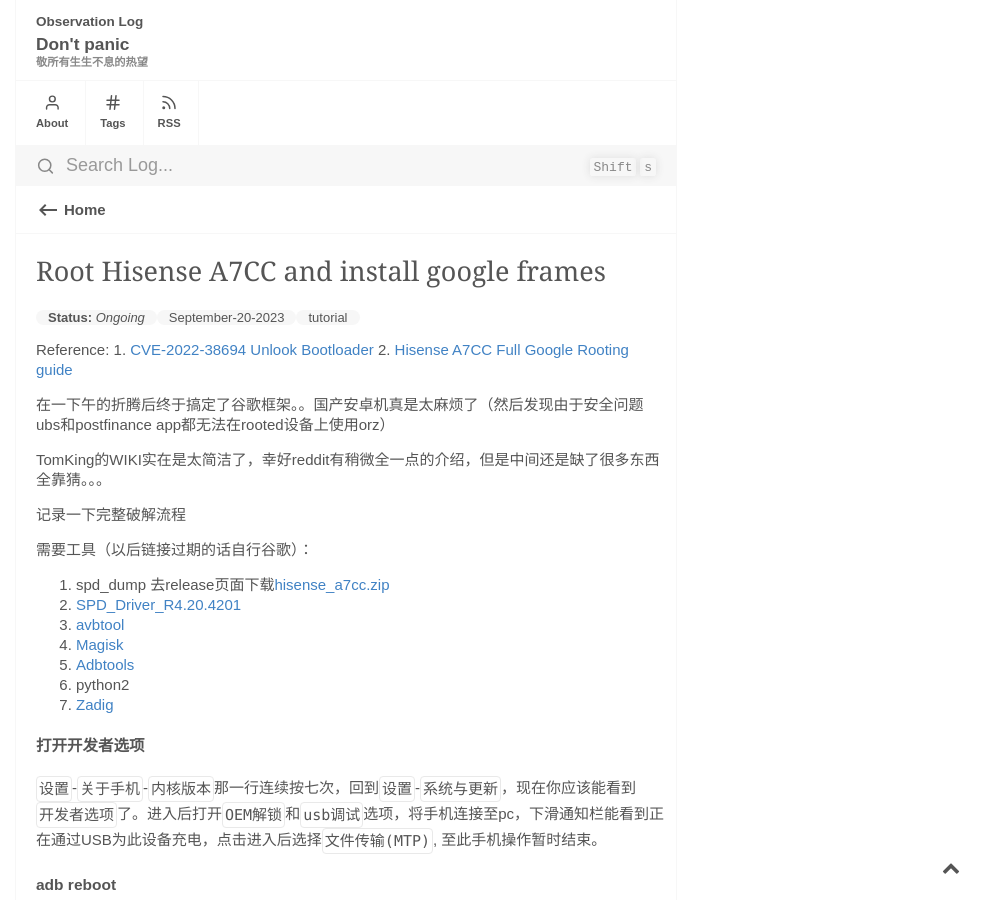
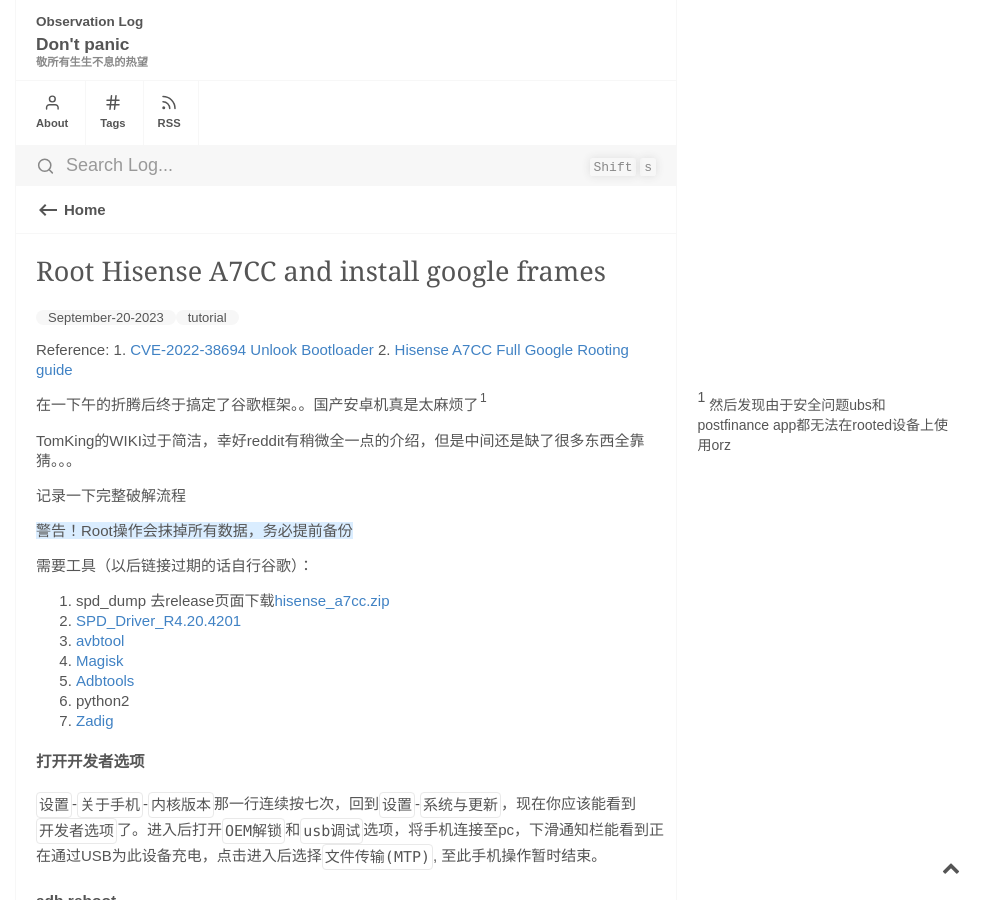
Before and after one commit to r7shun/r7shun.github.io, a Jekyll site: the page built from _posts/2023-09-20-Root-Hisense-A7CC-and-install-GAPPS.md, in a window 1280 px wide and 900 px high. Shown: the whole window, without its empty margins (294-1280 px from the left). Built offline with Jekyll 4.4.1, drawn with Linux system fonts in a browser that asks for light colours.

Commit message:
and warning

```diff
--- a/_posts/2023-09-20-Root-Hisense-A7CC-and-install-GAPPS.md
+++ b/_posts/2023-09-20-Root-Hisense-A7CC-and-install-GAPPS.md
@@ -1,18 +1,19 @@
 ---
 title: Root Hisense A7CC and install google frames
 tags: tutorial
-status: Ongoing
 ---
 
 Reference:
     1. [CVE-2022-38694 Unlook Bootloader](https://github.com/TomKing062/CVE-2022-38694_unlock_bootloader)
     2. [Hisense A7CC Full Google Rooting guide](https://www.reddit.com/r/eink/comments/15vqik0/hisense_a7cc_full_google_rooting_guide/?share_id=GuK6Bd5LhSMONrfxtXMrY&utm_content=2&utm_medium=android_app&utm_name=androidcss&utm_source=share&utm_term=1)
 
-在一下午的折腾后终于搞定了谷歌框架。。国产安卓机真是太麻烦了（然后发现由于安全问题ubs和postfinance app都无法在rooted设备上使用orz）
+在一下午的折腾后终于搞定了谷歌框架。。国产安卓机真是太麻烦了[[然后发现由于安全问题ubs和postfinance app都无法在rooted设备上使用orz::rsn]]
 
-TomKing的WIKI实在是太简洁了，幸好reddit有稍微全一点的介绍，但是中间还是缺了很多东西全靠猜。。。
+TomKing的WIKI过于简洁，幸好reddit有稍微全一点的介绍，但是中间还是缺了很多东西全靠猜。。。
 
 记录一下完整破解流程
+
+[[警告！Root操作会抹掉所有数据，务必提前备份::highlight]]
 
 需要工具（以后链接过期的话自行谷歌）：
 1. spd_dump 去release页面下载[hisense_a7cc.zip](https://github.com/TomKing062/CVE-2022-38694_unlock_bootloader/releases)
```
